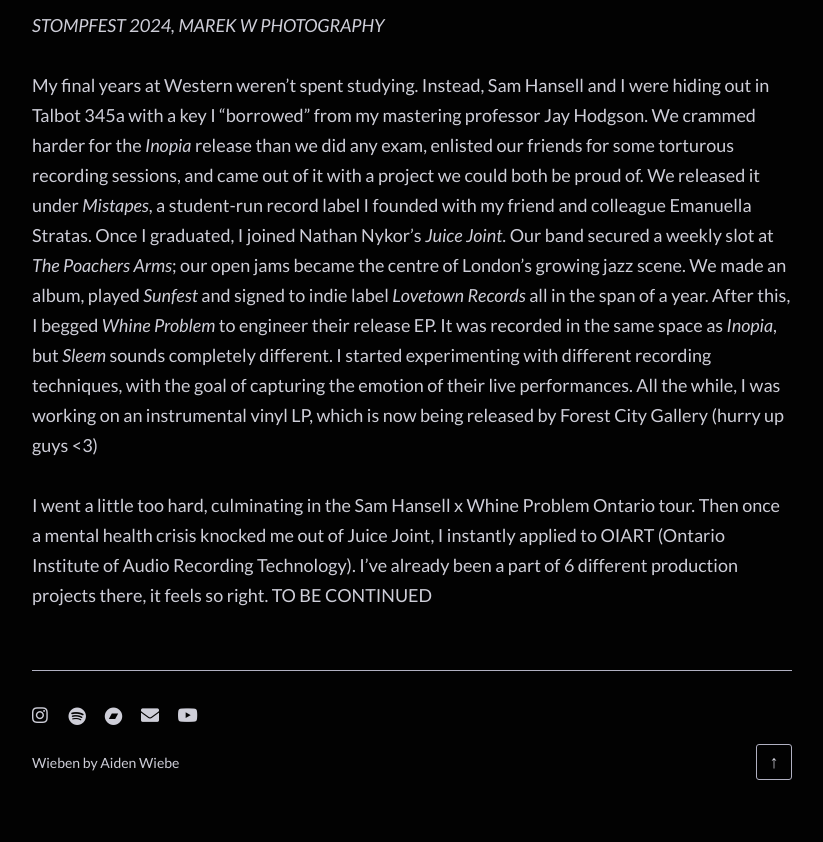
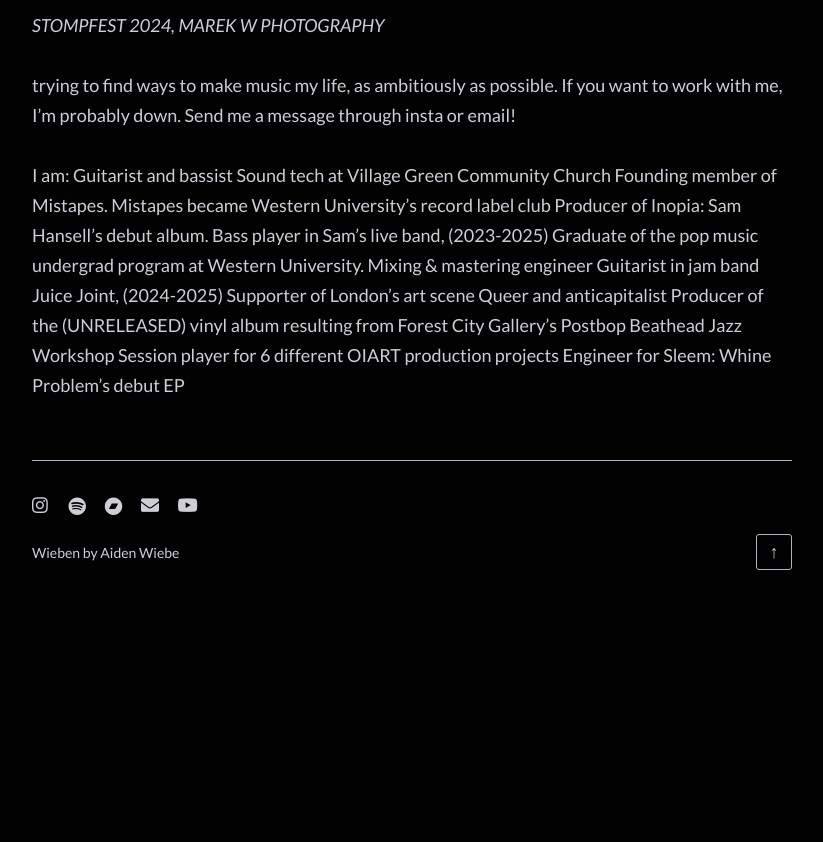
Before and after one commit to SamsonGoodenough/wieben-site, a Jekyll site: the page built from about.md, in a window 1280 px wide. Shown: the part 916-1758 px from the top of the page, without its empty margins (228-1051 px from the left). Built offline with Jekyll 4.4.1, drawn with Linux system fonts in a browser that asks for light colours; some web fonts are replaced; after the commit the page ends 1548 px from its top, so only the background shows below that.

Commit message:
bio finally

```diff
--- a/about.md
+++ b/about.md
@@ -21,6 +21,19 @@
 ---
 *STOMPFEST 2024, MAREK W PHOTOGRAPHY*
 
-My final years at Western weren't spent studying.  Instead, Sam Hansell and I were hiding out in Talbot 345a with a key I "borrowed" from my mastering professor Jay Hodgson.  We crammed harder for the *Inopia* release than we did any exam, enlisted our friends for some torturous recording sessions, and came out of it with a project we could both be proud of.  We released it under *Mistapes*, a student-run record label I founded with my friend and colleague Emanuella Stratas.  Once I graduated, I joined Nathan Nykor's *Juice Joint*.  Our band secured a weekly slot at *The Poachers Arms*; our open jams became the centre of London's growing jazz scene.  We made an album, played *Sunfest* and signed to indie label *Lovetown Records* all in the span of a year.  After this, I begged *Whine Problem* to engineer their release EP.  It was recorded in the same space as *Inopia*, but *Sleem* sounds completely different.  I started experimenting with different recording techniques, with the goal of capturing the emotion of their live performances.  All the while, I was working on an instrumental vinyl LP, which is now being released by Forest City Gallery (hurry up guys <3)
+trying to find ways to make music my life, as ambitiously as possible. If you want to work with me, I’m probably down.  Send me a message through insta or email!
 
-I went a little too hard, culminating in the Sam Hansell x Whine Problem Ontario tour.  Then once a mental health crisis knocked me out of Juice Joint, I instantly applied to OIART (Ontario Institute of Audio Recording Technology).  I've already been a part of 6 different production projects there, it feels so right.  TO BE CONTINUED
+I am:
+Guitarist and bassist
+Sound tech at Village Green Community Church
+Founding member of Mistapes. Mistapes became Western University’s record label club
+Producer of Inopia: Sam Hansell’s debut album.
+Bass player in Sam’s live band, (2023-2025)
+Graduate of the pop music undergrad program at Western University.
+Mixing & mastering engineer
+Guitarist in jam band Juice Joint, (2024-2025)
+Supporter of London’s art scene
+Queer and anticapitalist
+Producer of the (UNRELEASED) vinyl album resulting from Forest City Gallery’s Postbop Beathead Jazz Workshop
+Session player for 6 different OIART production projects
+Engineer for Sleem: Whine Problem’s debut EP
```
